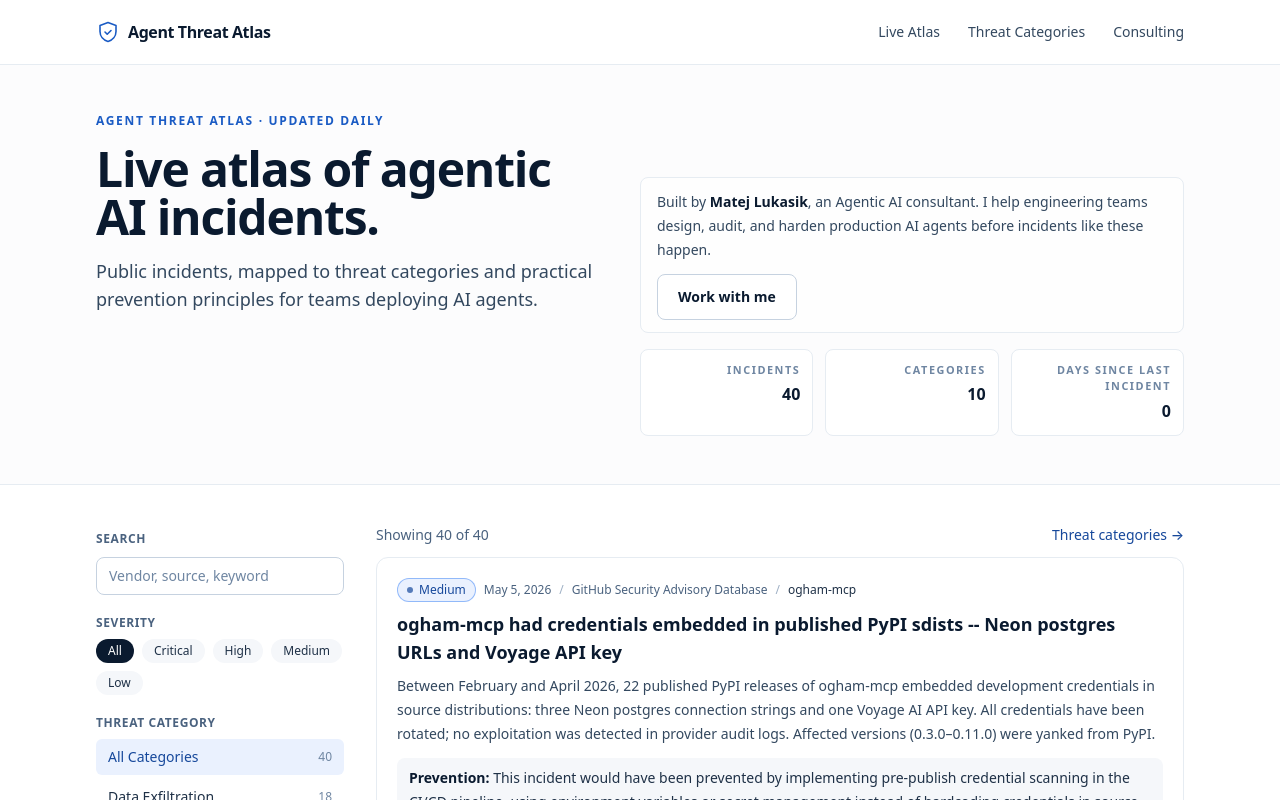
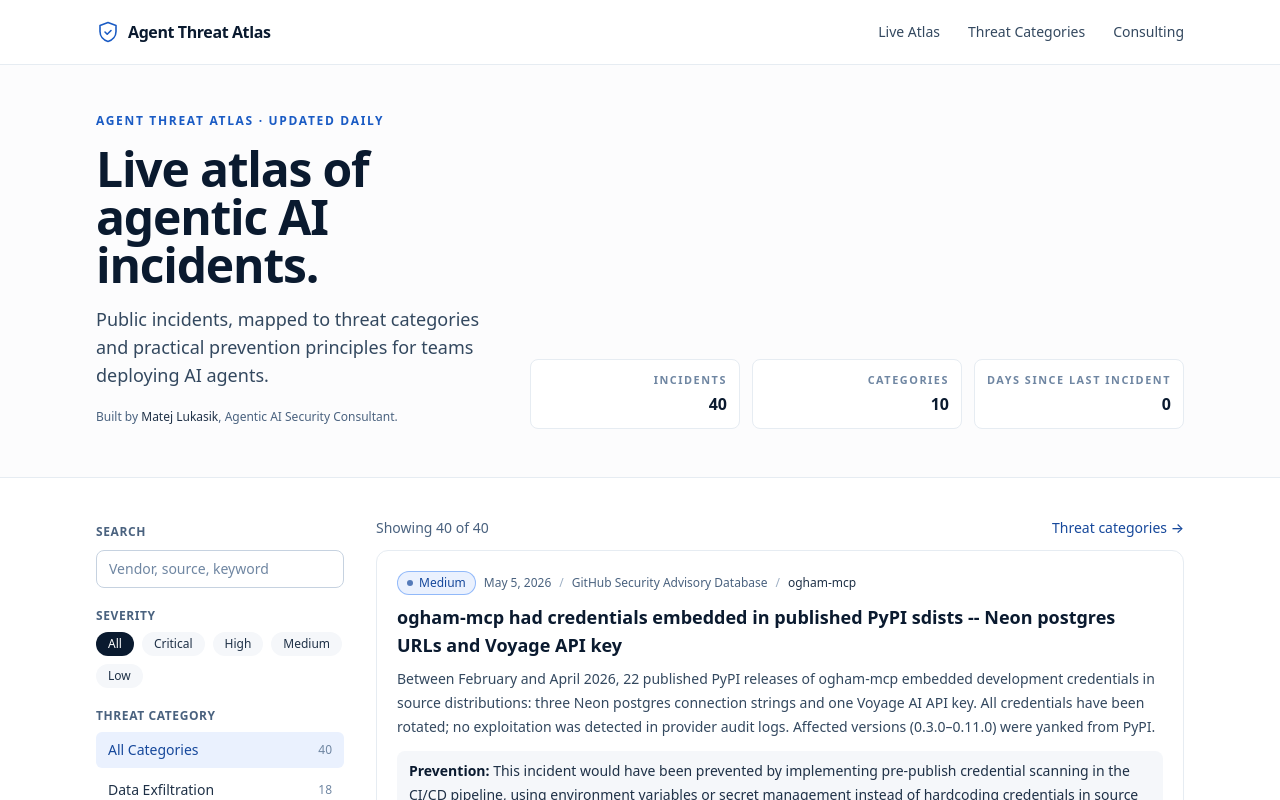
Before and after one commit to matk0/agent-threat-atlas, a Next.js app: page / in a window 1280 px wide. Shown: the top 800 px of the page. Built offline with nearby package versions, Linux system fonts and the light colour scheme.

Commit message:
Make hero attribution subtle

```diff
--- a/app/page.tsx
+++ b/app/page.tsx
@@ -32,7 +32,7 @@ export default function HomePage() {
       <header className="border-b border-ink-100 bg-ink-50/35">
         <div className="container-page py-10 sm:py-12">
           <div className="eyebrow">{messages.home.eyebrow}</div>
-          <div className="mt-4 grid gap-8 lg:grid-cols-[minmax(0,1fr)_minmax(22rem,34rem)] lg:items-start">
+          <div className="mt-4 grid gap-6 lg:grid-cols-[1fr_auto] lg:items-end">
             <div>
               <h1 className="text-3xl font-semibold tracking-tight text-ink-900 sm:text-5xl">
                 {messages.home.heading}
@@ -40,10 +40,9 @@ export default function HomePage() {
               <p className="mt-4 max-w-2xl text-base leading-7 text-ink-600 sm:text-lg">
                 {messages.home.intro}
               </p>
+              <ConsultantAttribution />
             </div>
-            <aside className="space-y-4 lg:pt-8">
-              <ConsultantAttribution />
-              <dl className="grid grid-cols-3 gap-3 text-right">
+            <dl className="grid grid-cols-3 gap-3 text-right sm:min-w-80">
               <Stat label={messages.home.incidents} value={String(sorted.length)} />
               <Stat label={messages.home.categories} value={String(threats.length)} />
               <Stat
@@ -55,7 +54,6 @@ export default function HomePage() {
                 }
               />
             </dl>
-            </aside>
           </div>
         </div>
       </header>
@@ -73,24 +71,16 @@ export default function HomePage() {
 
 function ConsultantAttribution() {
   return (
-    <div className="flex flex-col items-start gap-3 rounded-lg border border-ink-100 bg-white/75 px-4 py-3">
-      <p className="text-sm leading-6 text-ink-600">
+    <p className="mt-4 text-xs leading-6 text-ink-500">
       {messages.home.consultantPrefix}{" "}
       <a
         href={site.consultant.links.home}
-          className="font-semibold text-ink-900 underline-offset-4 hover:underline plausible-event-name=Consulting+Click plausible-event-position=hero_byline"
+        className="font-medium text-ink-700 underline-offset-4 hover:text-ink-900 hover:underline plausible-event-name=Consulting+Click plausible-event-position=hero_byline"
       >
         {site.consultant.name}
       </a>
-        , {messages.home.consultantSuffix}
+      , {site.consultant.role}.
     </p>
-      <a
-        href={site.consultant.links.heroContact}
-        className="btn-secondary shrink-0 plausible-event-name=Consulting+Click plausible-event-position=hero sm:inline-flex"
-      >
-        {messages.home.consultantCta}
-      </a>
-    </div>
   );
 }
 
```
Also changed, not shown: 1 other file (tests, documents, lock files or other folders). Lines whose indentation alone changed are shown as unchanged.
